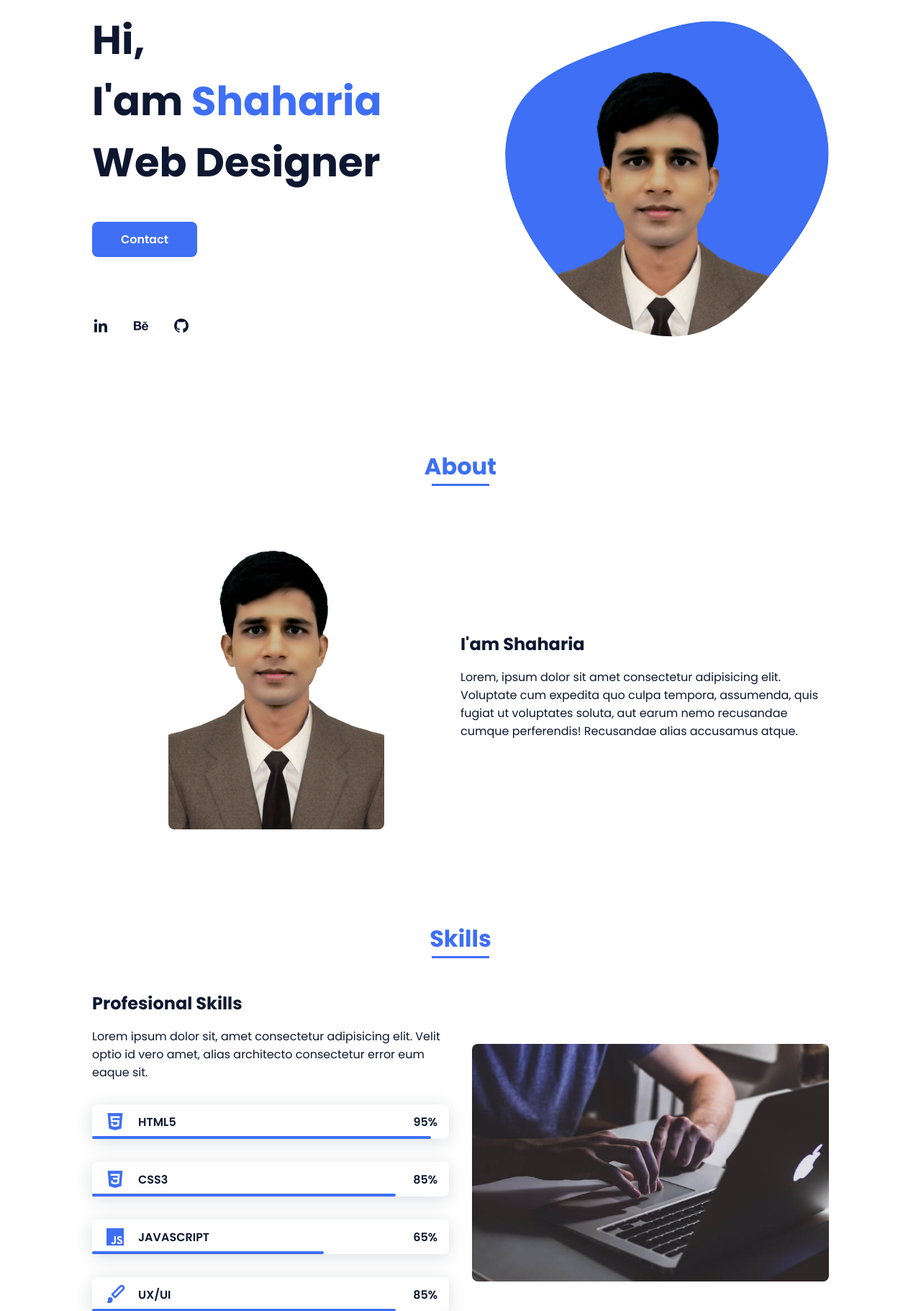
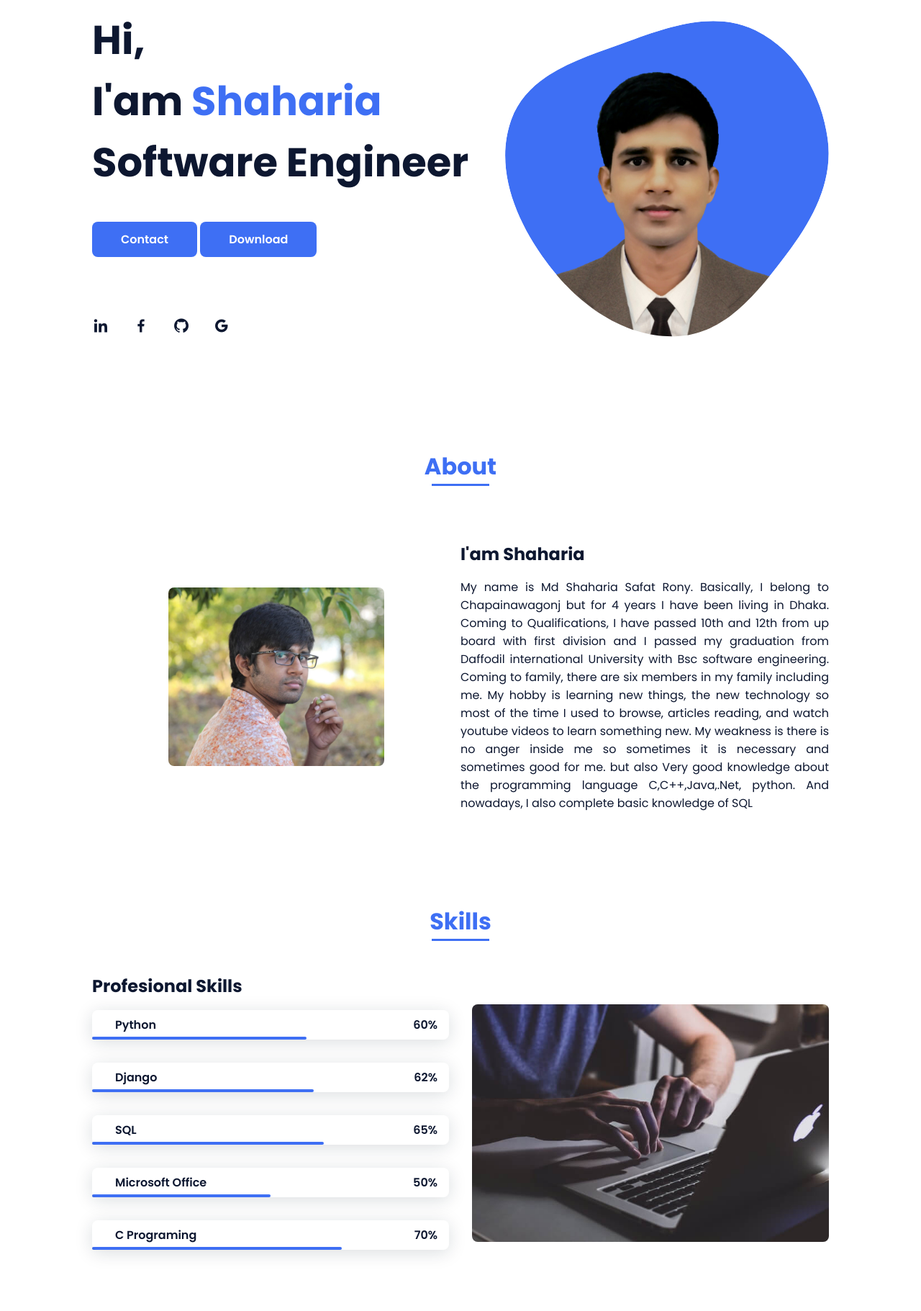
Before and after one commit to Shaharia-SE/RonyPortFolio, a Django app: page / in a window 1280 px wide. Shown: the part 147-1968 px from the top of the page at 72% size. Run offline with Django 3.2, Linux system fonts and the light colour scheme.

Commit message:
PortFolio

```diff
--- a/Static/assets/css/styles.css
+++ b/Static/assets/css/styles.css
@@ -320,11 +320,11 @@
 }
 
 .skills__html {
-  width: 95%;
+  width: 60%;
 }
 
 .skills__css {
-  width: 85%;
+  width: 62%;
 }
 
 .skills__js {
@@ -332,7 +332,10 @@
 }
 
 .skills__ux {
-  width: 85%;
+  width: 50%;
+}
+.skills__cx{
+  width: 70%;
 }
 
 .skills__img {
--- a/templates/index.html
+++ b/templates/index.html
@@ -41,15 +41,17 @@
             <!--===== HOME =====-->
             <section class="home bd-grid" id="home">
                 <div class="home__data">
-                    <h1 class="home__title">Hi,<br>I'am <span class="home__title-color">Shaharia</span><br> Web Designer</h1>
+                    <h1 class="home__title">Hi,<br>I'am <span class="home__title-color">Shaharia</span><br> Software Engineer</h1>
 
                     <a href="#" class="button">Contact</a>
+                    <a href="#" class="button">Download</a>
                 </div>
 
                 <div class="home__social">
-                    <a href="" class="home__social-icon"><i class='bx bxl-linkedin'></i></a>
-                    <a href="" class="home__social-icon"><i class='bx bxl-behance' ></i></a>
-                    <a href="" class="home__social-icon"><i class='bx bxl-github' ></i></a>
+                    <a href="https://www.linkedin.com/in/md-shaharia-safat-rony-62b0781b8/" class="home__social-icon"><i class='bx bxl-linkedin'></i></a>
+                    <a href="https://www.facebook.com/shaharia.rony" class="home__social-icon"><i class='bx bxl-facebook' ></i></a>
+                    <a href="https://github.com/Shaharia-SE" class="home__social-icon"><i class='bx bxl-github' ></i></a>
+                    <a href="mailto:shaharia35-2212@diu.edu.bd" class="home__social-icon"><i class='bx bxl-google' ></i></a>
                 </div>
 
                 <div class="home__img">
@@ -76,7 +78,9 @@
 
                     <div>
                         <h2 class="about__subtitle">I'am Shaharia</h2>
-                        <p class="about__text">Lorem, ipsum dolor sit amet consectetur adipisicing elit. Voluptate cum expedita quo culpa tempora, assumenda, quis fugiat ut voluptates soluta, aut earum nemo recusandae cumque perferendis! Recusandae alias accusamus atque.</p>
+                        <p class="about__text" align="justify"
+>My name is Md Shaharia Safat Rony. Basically, I belong to Chapainawagonj but for 4 years I have been living in Dhaka. Coming to Qualifications, I have passed 10th and 12th from up board with first division and I passed my graduation from Daffodil international University with Bsc software engineering. Coming to family, there are six members in my family including me. My hobby is learning new things, the new technology so most of the time I used to browse, articles reading, and watch youtube videos to learn something new. My weakness is there is no anger inside me so sometimes it is necessary and sometimes good for me.
+but also Very good knowledge about the programming language C,C++,Java,.Net, python. And nowadays, I also complete basic knowledge of SQL</p>
                     </div>
                 </div>
             </section>
@@ -88,35 +92,35 @@
                 <div class="skills__container bd-grid">
                     <div>
                         <h2 class="skills__subtitle">Profesional Skills</h2>
-                        <p class="skills__text">Lorem ipsum dolor sit, amet consectetur adipisicing elit. Velit optio id vero amet, alias architecto consectetur error eum eaque sit.</p>
+                        <!--<p class="skills__text" align="justify">Many software engineers are fluent in one (or two) coding languages, and this becomes their primary area of expertise. While this is typical, the best engineers are familiar with all of the relevant coding languages on a basic level. An employer may not expect you to be fluent in all the coding languages of the day, but you will be more attractive to an employer if you’re able to learn languages with analogous qualities (structured versus functional, for example), or by knowing a bit about different types of languages.  </p>-->
                         <div class="skills__data">
                             <div class="skills__names">
-                                <i class='bx bxl-html5 skills__icon'></i>
-                                <span class="skills__name">HTML5</span>
+                                <i class='bx bxl- skills__icon'></i>
+                                <span class="skills__name">Python</span>
                             </div>
-                            <div class="skills__bar skills__html">
+                           <div class="skills__bar skills__html">
 
                             </div>
                             <div>
-                                <span class="skills__percentage">95%</span>
+                                <span class="skills__percentage">60%</span>
                             </div>
                         </div>
                         <div class="skills__data">
                             <div class="skills__names">
-                                <i class='bx bxl-css3 skills__icon'></i>
-                                <span class="skills__name">CSS3</span>
+                                <i class='bx bxl- skills__icon'></i>
+                                <span class="skills__name">Django</span>
                             </div>
                             <div class="skills__bar skills__css">
 
                             </div>
                             <div>
-                                <span class="skills__percentage">85%</span>
+                                <span class="skills__percentage">62%</span>
                             </div>
                         </div>
                         <div class="skills__data">
                             <div class="skills__names">
-                                <i class='bx bxl-javascript skills__icon' ></i>
-                                <span class="skills__name">JAVASCRIPT</span>
+                                <i class='bx bxl- skills__icon' ></i>
+                                <span class="skills__name">SQL</span>
                             </div>
                             <div class="skills__bar skills__js">
 
@@ -127,15 +131,28 @@
                         </div>
                         <div class="skills__data">
                             <div class="skills__names">
-                                <i class='bx bxs-paint skills__icon'></i>
-                                <span class="skills__name">UX/UI</span>
+                                <i class='bx bxs- skills__icon'></i>
+                                <span class="skills__name">Microsoft Office</span>
                             </div>
                             <div class="skills__bar skills__ux">
 
                             </div>
                             <div>
-                                <span class="skills__percentage">85%</span>
+                                <span class="skills__percentage">50%</span>
                             </div>
+                        </div>
+                        <div class="skills__data">
+                            <div class="skills__names">
+                                <i class='bx bxs- skills__icon'></i>
+                                <span class="skills__name">C Programing </span>
+                            </div>
+                            <div class="skills__bar skills__cx">
+
+                            </div>
+                            <div>
+                                <span class="skills__percentage">70%</span>
+                            </div>
+
                         </div>
                     </div>
 
@@ -179,8 +196,8 @@
                     <form action="" class="contact__form">
                         <input type="text" placeholder="Name" class="contact__input">
                         <input type="mail" placeholder="Email" class="contact__input">
-                        <textarea name="" id="" cols="0" rows="10" class="contact__input"></textarea>
-                        <input type="button" value="Enviar" class="contact__button button">
+                        <textarea name="" placeholder="written your Message" id="" cols="0" rows="10" class="contact__input"></textarea>
+                        <input type="button" value="Send" class="contact__button button">
                     </form>
                 </div>
             </section>
@@ -190,11 +207,11 @@
         <footer class="footer">
             <p class="footer__title">Shaharia</p>
             <div class="footer__social">
-                <a href="#" class="footer__icon"><i class='bx bxl-facebook' ></i></a>
-                <a href="#" class="footer__icon"><i class='bx bxl-instagram' ></i></a>
-                <a href="#" class="footer__icon"><i class='bx bxl-twitter' ></i></a>
+                <a href="https://www.facebook.com/shaharia.rony" class="footer__icon"><i class='bx bxl-facebook' ></i></a>
+                <a href="https://www.linkedin.com/in/md-shaharia-safat-rony-62b0781b8/" class="footer__icon"><i class='bx bxl-linkedin' ></i></a>
+                <a href="https://github.com/Shaharia-SE" class="footer__icon"><i class='bx bxl-github' ></i></a>
             </div>
-            <p class="footer__copy">&#169; Bedimcode. All rigths reserved</p>
+            <p class="footer__copy">&#169; shaharia. All rigths reserved</p>
         </footer>
 
 
```
Also changed, not shown: Static/assets/img/about.jpg, Static/assets/img/perfil.jpg (deleted).
